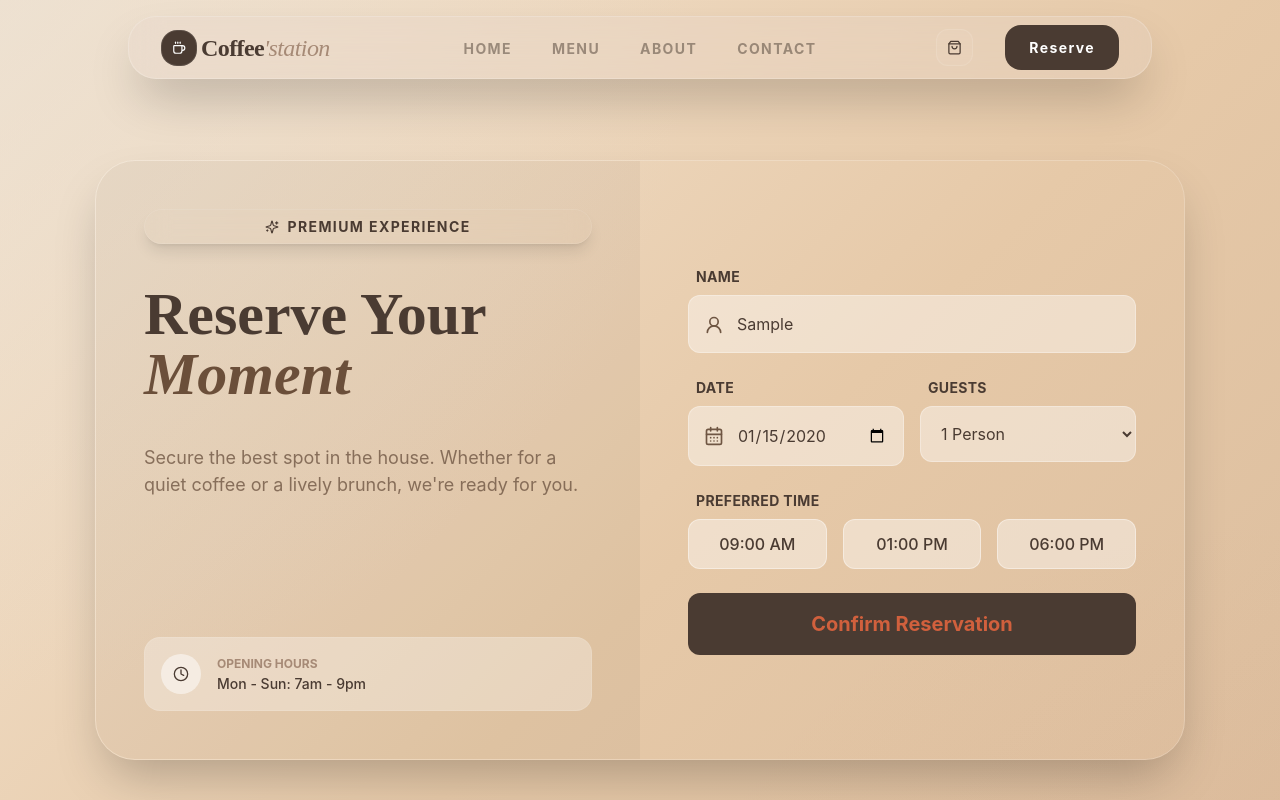
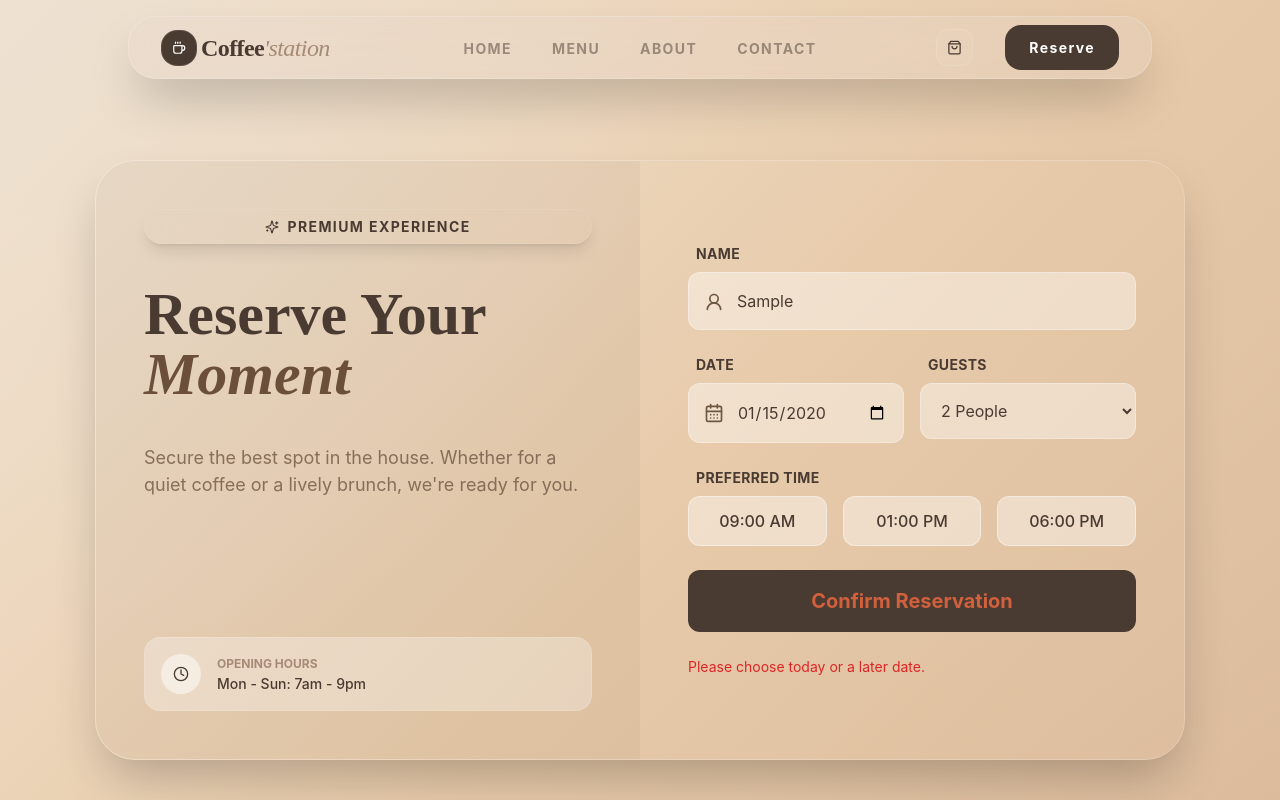
Before and after one commit to rachel0623123/coffee_station_rachel, a React (Vite) app: page /booking in a window 1280 px wide. Both pictures are taken after typing "Sample", "2020-01-15" into the empty fields and a click on the button "Confirm Reservation". Shown: the top 800 px of the page. Built offline with nearby package versions, Linux system fonts and the light colour scheme.

Commit message:
fix: update booking validation errors and form values in confirmation

```diff
--- a/src/pages/Booking.tsx
+++ b/src/pages/Booking.tsx
@@ -13,13 +13,19 @@ const timeSlot = [
 function Booking() {
     const [selectedSlot, setSelectedSlot] = useState("");
     const [isConfirmed, setIsConfirmed] = useState(false);
-
+    const [name, setName] = useState("");
+    const [date, setDate] = useState("");
+    const [guests, setGuests] = useState("2");
+    const [error, setError] = useState("");
+    const today = new Date().toLocaleDateString("en-CA");
     const handleSubmit = (e: React.FormEvent<HTMLFormElement>) => {
         e.preventDefault();
-        if (!selectedSlot) {
-            return;
-        }
+        if (!name.trim()) { setError("Please enter your name."); return; }
+        if (!date || date < today) { setError("Please choose today or a later date."); return; }
+        if (!selectedSlot) { setError("Please choose a time slot."); return; }
+        setError("");
         setIsConfirmed(true);
+
     }
     return (
         <main className="mainSection min-h-screen pb-10">
@@ -44,20 +50,20 @@ function Booking() {
                         (<div className="h-full flex flex-col items-center justify-center text-center gap-4">
                             <LuCheck className="bg-green-500 w-20 h-20 rounded-full text-white p-3" />
                             <h2 className="text-3xl font-serif font-bold text-coffee-900">Reservation confirmed</h2>
-                            <p>We'll see you at {selectedSlot}.</p>
+                            <p>Thanks, {name}! A table for {guests} on {date} at {selectedSlot}.</p>
                             <Button
                                 content="Make another reservation"
                                 variant="orderBtn rounded-xl"
                                 type="button"
-                                onClick={() => { setIsConfirmed(false); setSelectedSlot(""); }}
+                                onClick={() => { setIsConfirmed(false); setSelectedSlot(""); setName(""); setDate(""); setGuests("2");}}
                             />
                         </div>)
-                        : ( <form onSubmit={handleSubmit} className="space-y-6 h-full flex flex-col justify-center">
+                        : ( <form onSubmit={handleSubmit} noValidate className="space-y-6 h-full flex flex-col justify-center">
                             <div className="flex flex-col space-y-2">
                                 <label htmlFor="name" className="labelText">Name</label>
                                 <div className="relative">
                                     <LuUserRound className="absolute text-xl text-coffee-800 top-5 left-4" />
-                                    <input type="text" id="name" placeholder="Example Name" className="inputForm" required />
+                                    <input type="text" id="name" placeholder="Example Name" className="inputForm" value={name} onChange={(e)=>setName(e.target.value)} required />
                                 </div>
                             </div>
                             <div className="grid grid-cols-2 gap-4">
@@ -65,12 +71,12 @@ function Booking() {
                                     <label htmlFor="date" className="labelText">Date</label>
                                     <div className="relative">
                                         <LuCalendarDays className="absolute text-xl text-coffee-800 top-5 left-4" />
-                                        <input type="date" id="date" className="inputForm" required />
+                                        <input type="date" id="date" min={today} className="inputForm" value={date} onChange={(e)=>{setDate(e.target.value);}} required />
                                     </div>
                                 </div>
                                 <div className="flex flex-col space-y-2">
                                     <label htmlFor="guests" className="labelText">Guests</label>
-                                    <select id="guests" className="inputForm px-4">
+                                    <select id="guests" className="inputForm px-4" value={guests} onChange={(e) => setGuests(e.target.value)}>
                                         <option value="1">1 Person</option>
                                         <option value="2">2 People</option>
                                         <option value="3">3 People</option>
@@ -96,6 +102,7 @@ function Booking() {
                                 </div>
                             </div>
                             <Button content="Confirm Reservation" variant="orderBtn rounded-xl text-terracotta transition-all active:scale-[0.98]" type="submit" />
+                            {error && <p role="alert" className="text-sm text-red-600">{error}</p>}
                         </form>)
                     }
 
```
